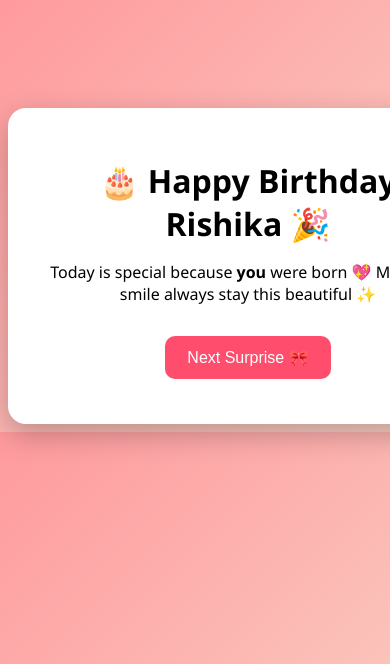
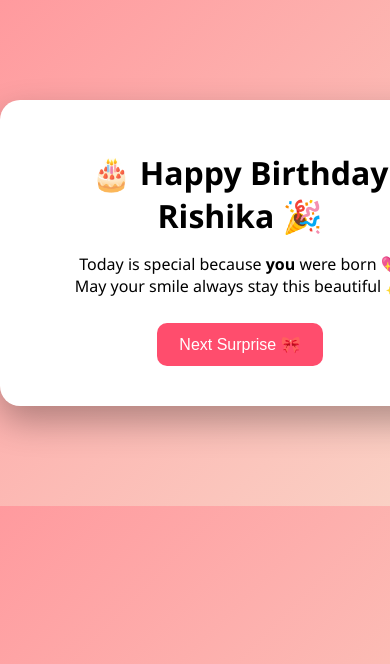
Before and after one commit to arvind0p/surprise-site, a Flask app: page / in a window 390 px wide; the page is wider, and only the part inside the window is pictured. Shown: the top 664 px of that part. Run offline with Flask 3, Linux system fonts and the light colour scheme.

Commit message:
Final romantic birthday + valentine surprise 💖🎉

```diff
--- a/templates/index.html
+++ b/templates/index.html
@@ -5,118 +5,95 @@
 <title>For Rishika ❤️</title>
 
 <style>
-        body {
-            font-family: 'Segoe UI', sans-serif;
-            background: linear-gradient(135deg, #ff9a9e, #fad0c4);
-            text-align: center;
-            padding-top: 100px;
-            overflow: hidden;
+body{
+    margin:0;
+    font-family:'Segoe UI',sans-serif;
+    background:linear-gradient(135deg,#ff9a9e,#fad0c4);
+    text-align:center;
+    overflow:hidden;
 }
 
-        .card {
-            background: white;
-            width: 420px;
-            margin: auto;
-            padding: 30px;
-            border-radius: 18px;
-            box-shadow: 0 10px 30px rgba(0,0,0,0.25);
-            animation: fadeIn 1.5s ease;
+/* Fireworks canvas */
+canvas{
+    position:fixed;
+    top:0;
+    left:0;
+    z-index:0;
 }
 
-        h1 {
-            margin-bottom: 10px;
+/* Card */
+.card{
+    position:relative;
+    z-index:2;
+    background:white;
+    width:420px;
+    margin:100px auto;
+    padding:30px;
+    border-radius:20px;
+    box-shadow:0 15px 35px rgba(0,0,0,.3);
+    animation:fadeIn 1.5s ease;
 }
 
-        button {
-            padding: 12px 22px;
-            font-size: 16px;
-            border: none;
-            border-radius: 10px;
-            cursor: pointer;
-            margin: 15px;
+h1{margin-bottom:10px;}
+
+button{
+    padding:12px 22px;
+    font-size:16px;
+    border:none;
+    border-radius:10px;
+    cursor:pointer;
+    margin:10px;
 }
 
-        #nextBtn {
-            background: #ff4d6d;
-            color: white;
+#nextBtn{background:#ff4d6d;color:white;}
+#yesBtn{background:#2ecc71;color:white;}
+#noBtn{background:#e74c3c;color:white;position:absolute;}
+
+#valentineSection,
+#gallery,
+#loveLetter{
+    display:none;
+    margin-top:20px;
 }
 
-        #yesBtn {
-            background: #2ecc71;
-            color: white;
+img{
+    width:100%;
+    border-radius:15px;
+    animation:fadeIn 1.5s ease;
 }
 
-        #noBtn {
-            background: #e74c3c;
-            color: white;
-            position: absolute;
-        }
-
-        #valentineSection {
-            display: none;
-            margin-top: 25px;
-            animation: fadeIn 1.5s ease;
-        }
-
-        @keyframes fadeIn {
-            from {
-                opacity: 0;
-                transform: translateY(20px);
-            }
-            to {
-                opacity: 1;
-                transform: translateY(0);
-            }
+@keyframes fadeIn{
+    from{opacity:0;transform:translateY(20px);}
+    to{opacity:1;transform:translateY(0);}
 }
 </style>
 </head>
+
 <body>
 
-<!-- 🎵 Background Music -->
+<canvas id="fireworks"></canvas>
+
+<!-- 🎵 Birthday Music -->
 <audio autoplay loop>
-    <source src="https://www.soundhelix.com/examples/mp3/SoundHelix-Song-1.mp3">
+  <source src="{{ url_for('static', filename='music/happy-birthday.mp3') }}" type="audio/mpeg">
 </audio>
 
 <div class="card">
     <h1>🎂 Happy Birthday Rishika 🎉</h1>
-
     <p>
-        Today is special because <b>you</b> were born 💖
+        Today is special because <b>you</b> were born 💖<br>
         May your smile always stay this beautiful ✨
     </p>
 
     <button id="nextBtn" onclick="showValentine()">Next Surprise 🎀</button>
 
+    <!-- Valentine Section -->
     <div id="valentineSection">
-        <p style="font-size:18px;">
-            💘 Rishika, will you be my Valentine? 💘
-        </p>
-
+        <p style="font-size:18px;">💘 Rishika, will you be my Valentine? 💘</p>
         <button id="yesBtn" onclick="yesClicked()">YES 💖</button>
         <button id="noBtn">NO 🙈</button>
     </div>
-</div>
 
-<script>
-function showValentine() {
-    document.getElementById("valentineSection").style.display = "block";
-}
-
-function yesClicked() {
-    alert("💖 Yayyy! You just made me the happiest 😍");
-}
-
-const noBtn = document.getElementById("noBtn");
-
-noBtn.addEventListener("mouseover", moveNoButton);
-
-function moveNoButton() {
-    const x = Math.random() * (window.innerWidth - 100);
-    const y = Math.random() * (window.innerHeight - 50);
-    noBtn.style.left = x + "px";
-    noBtn.style.top = y + "px";
-}
-</script>
-
-</body>
-</html>
+    <!-- Image Gallery -->
+    <div id="gallery">
+        <img id="slide" src="">
```
Lines whose indentation alone changed are shown as unchanged.
